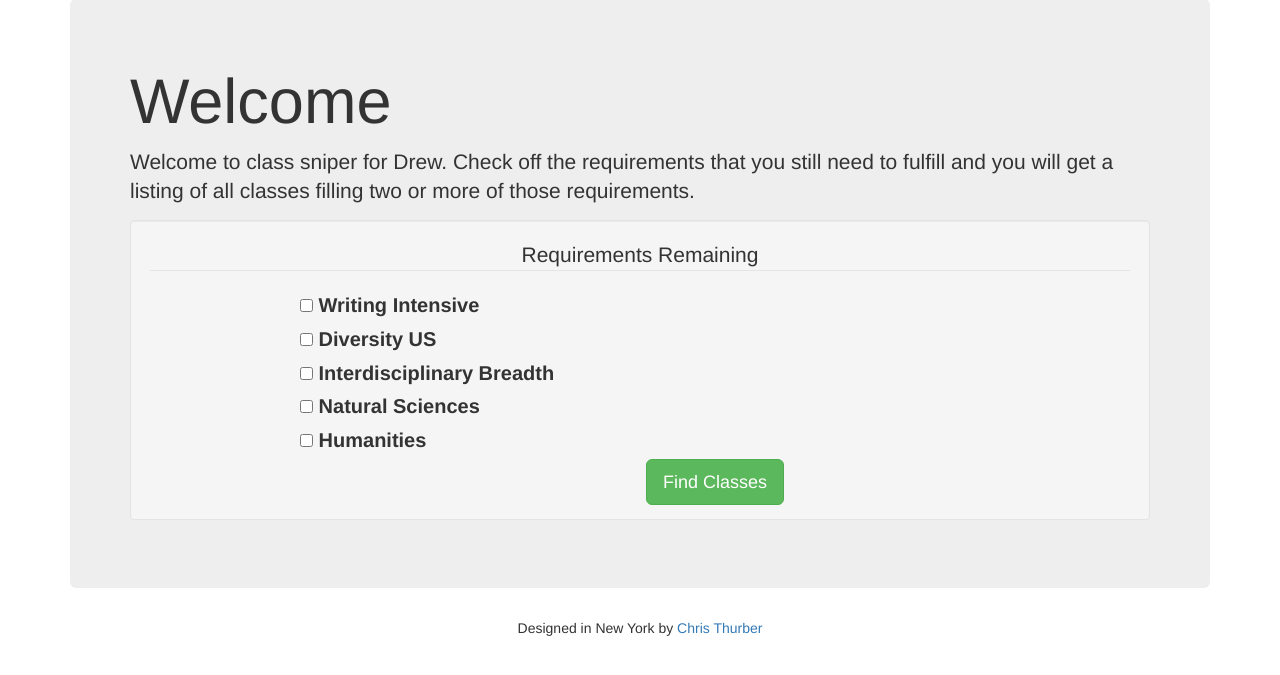
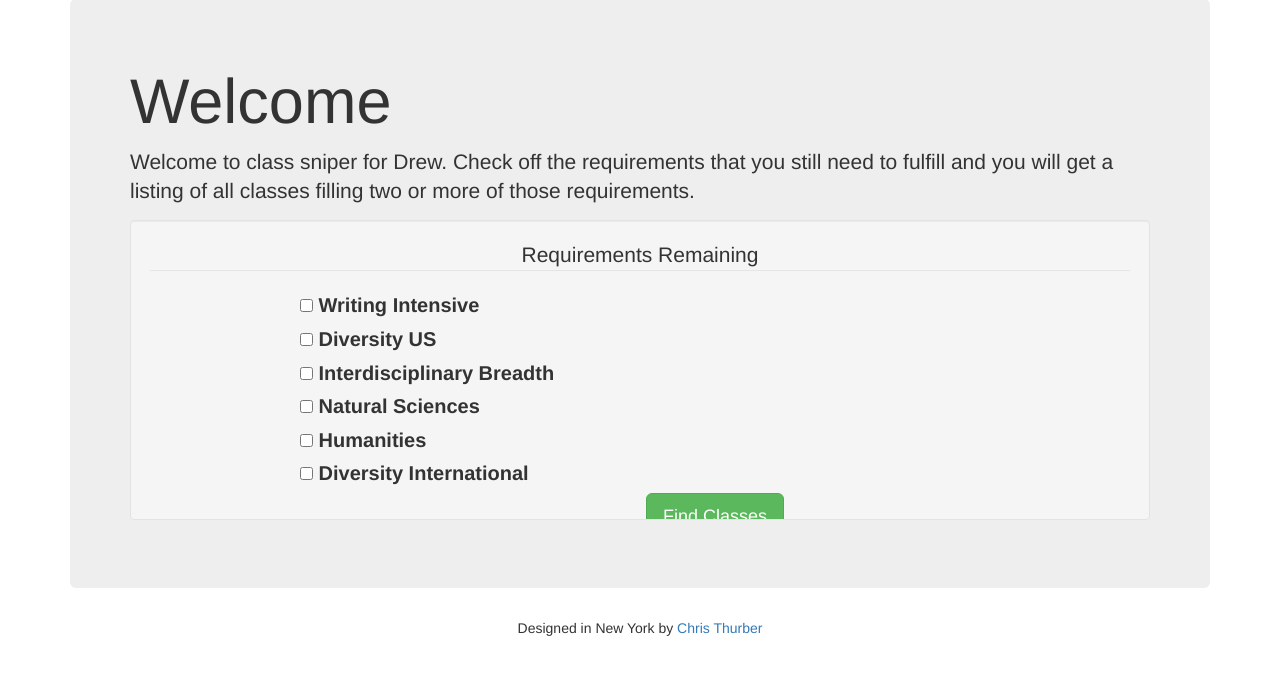
Before and after one commit to cthurber/GenEdSniper, a Flask app: page / in a window 1280 px wide. Shown: the part 77-752 px from the top of the page. Run offline with Flask 2, Linux system fonts and the light colour scheme; some libraries are stand-ins or nearby versions.

Commit message:
Added international diversity

```diff
--- a/app.py
+++ b/app.py
@@ -16,6 +16,7 @@ def home():
         if form.humanities.data: form_data.append('humanities')
         if form.interdisc_breadth.data: form_data.append('breadth/interdisciplinary')
         if form.natural_sci.data: form_data.append('natural-sciences')
+        if form.diversity_international.data: form_data.append('diversity-international')
 
         print(form_data)
         return render_template('selections.html', response_data=filter_on_requirements(form_data))
--- a/forms.py
+++ b/forms.py
@@ -10,3 +10,4 @@ class Requirement_Lookup_Form(Form):
     interdisc_breadth = BooleanField('Interdisciplinary Breadth')
     natural_sci = BooleanField('Natural Sciences')
     humanities = BooleanField('Humanities')
+    diversity_international = BooleanField('Diversity International')
--- a/templates/index.html
+++ b/templates/index.html
@@ -23,6 +23,7 @@
             {{ form.interdisc_breadth }} {{ form.interdisc_breadth.label }} <br/>
             {{ form.natural_sci }} {{ form.natural_sci.label }} <br/>
             {{ form.humanities }} {{ form.humanities.label }} <br/>
+            {{ form.diversity_international }} {{ form.diversity_international.label }} <br/>
 
             <center>
               <input class="btn btn-lg btn-success" role="button" type="submit" value="Find Classes">
```
